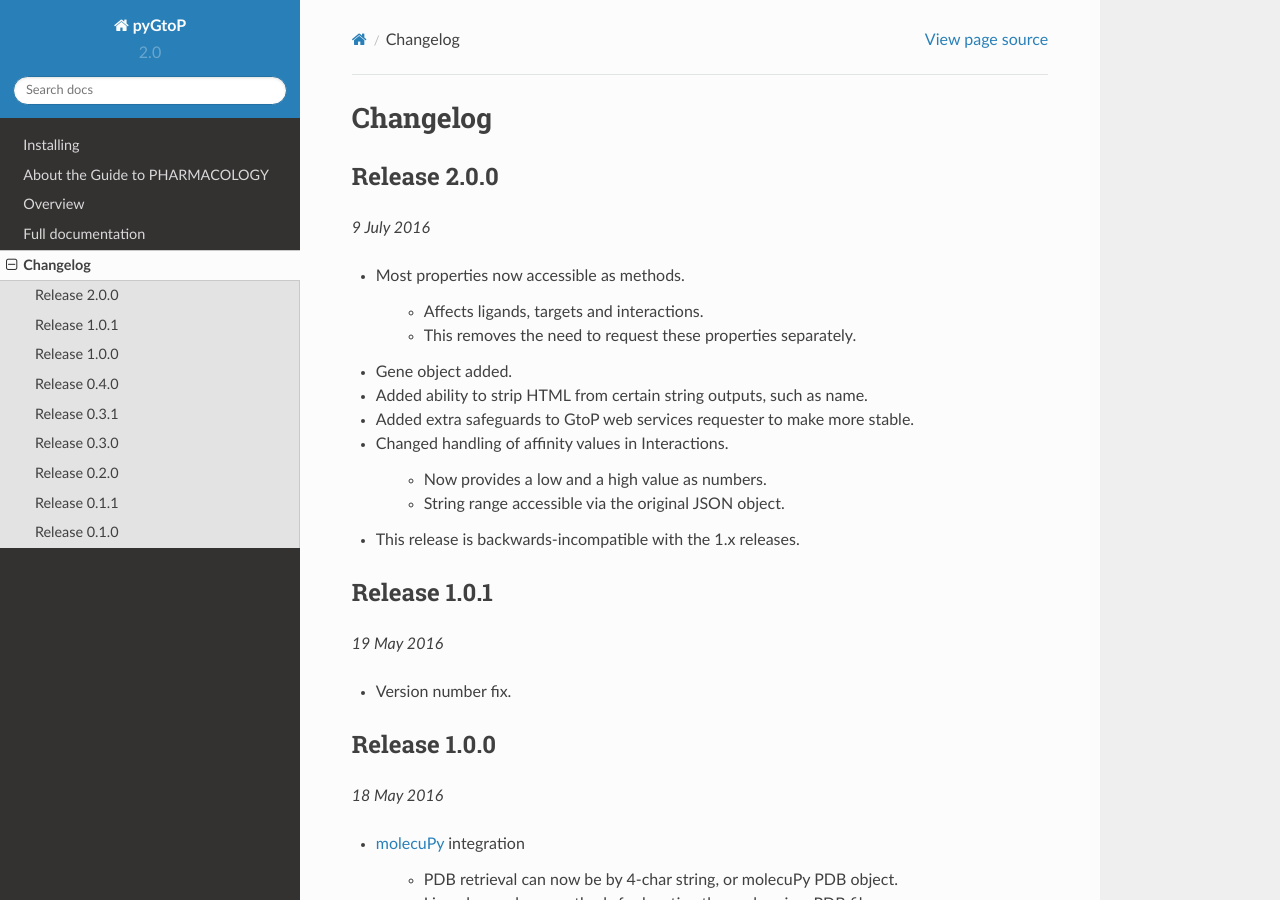
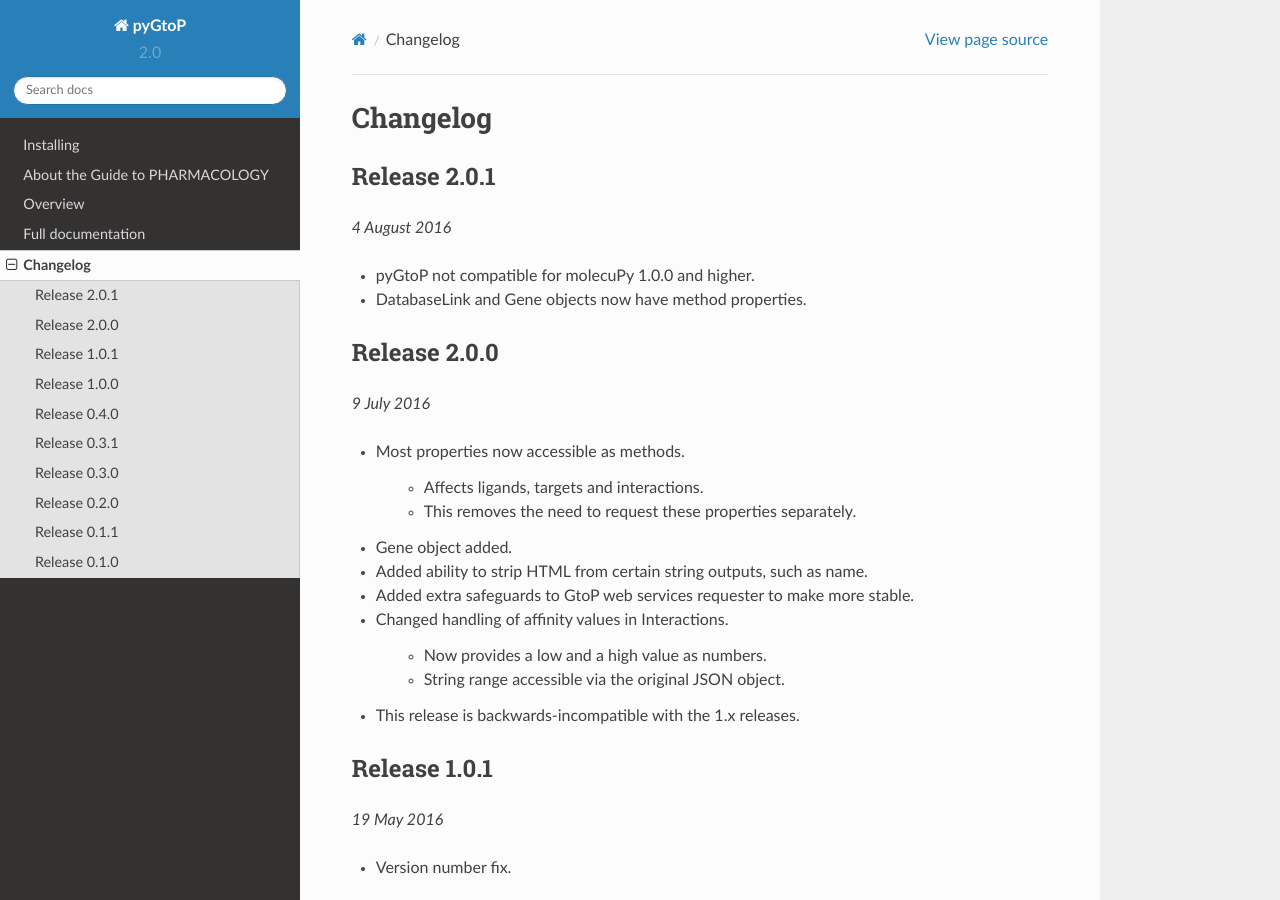
Before and after one commit to simondharding/pygtop, a Sphinx documentation site: the page built from docs/source/changelog.rst, in a window 1280 px wide and 900 px high. Built offline with Sphinx 7.4.7 and the Read the Docs theme 2.0.0, drawn with Linux system fonts in a browser that asks for light colours.

Commit message:
Update changelog for 2.0.1

```diff
--- a/docs/source/changelog.rst
+++ b/docs/source/changelog.rst
@@ -1,5 +1,15 @@
 Changelog
 ---------
+
+Release 2.0.1
+~~~~~~~~~~~~~
+
+`4 August 2016`
+
+* pyGtoP not compatible for molecuPy 1.0.0 and higher.
+
+* DatabaseLink and Gene objects now have method properties.
+
 
 Release 2.0.0
 ~~~~~~~~~~~~~
```
